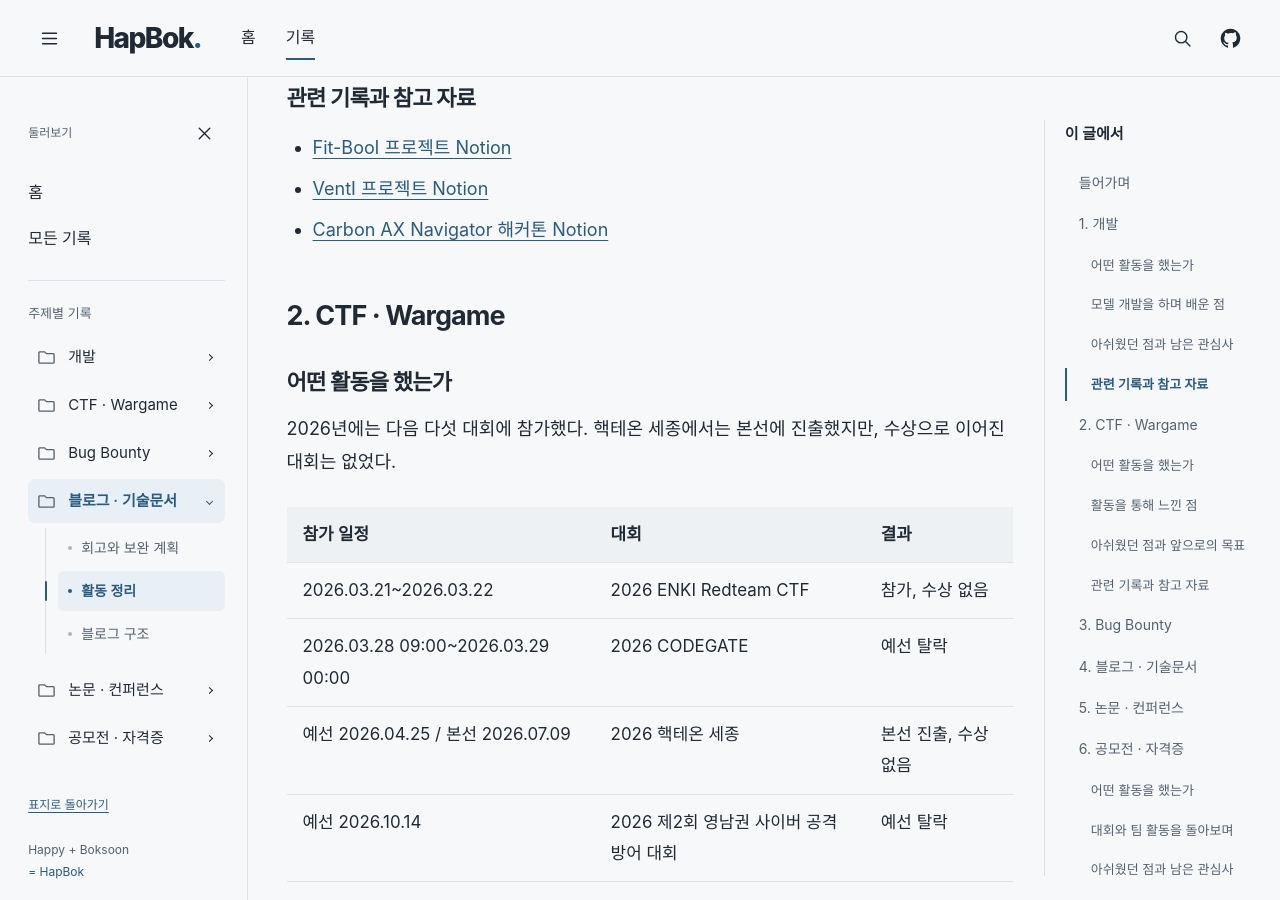
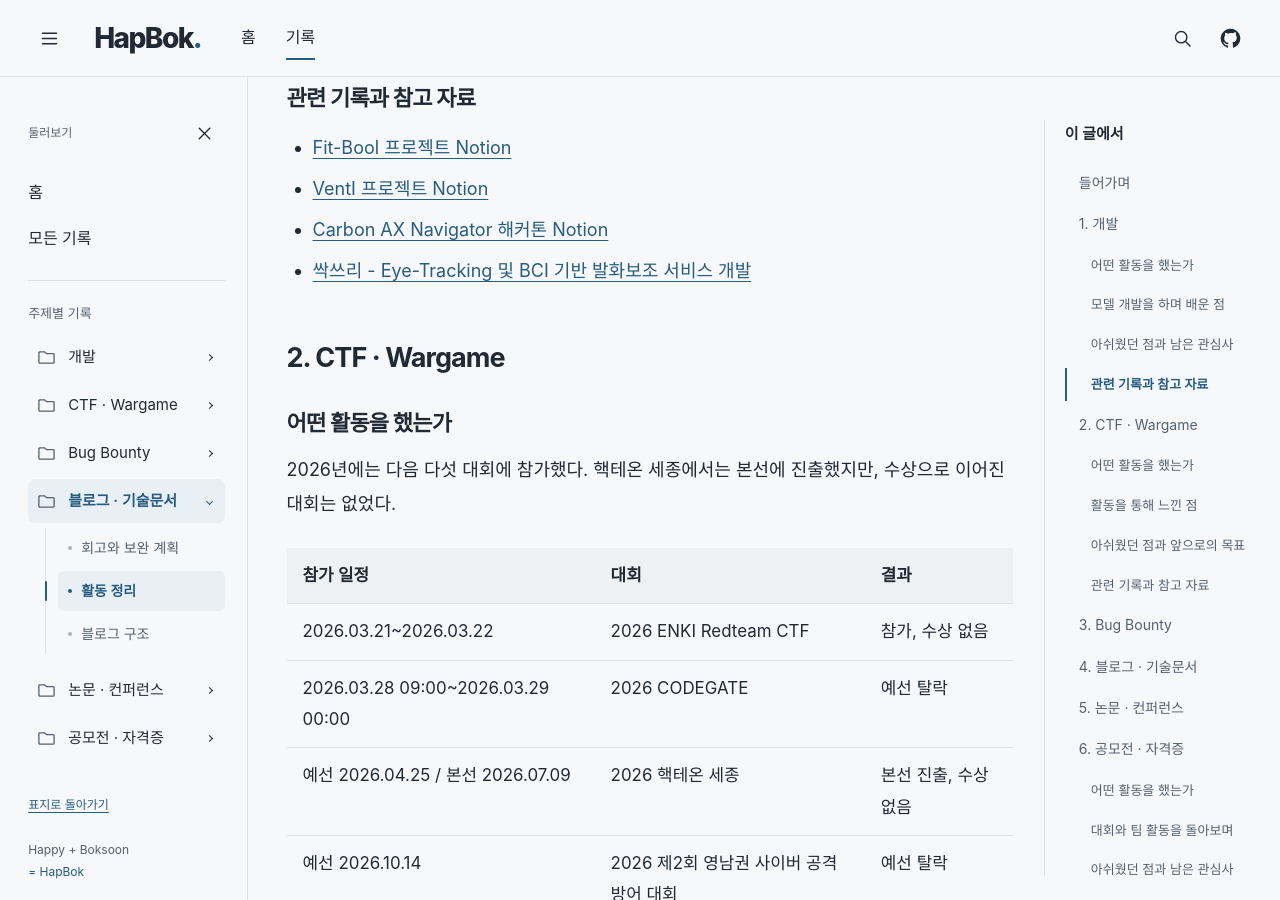
Before and after one commit to HapBok/HapBok.github.io, a Jekyll site: the page built from _posts/blog-docs/2026-11-12-frontier-activity-summary.md, in a window 1280 px wide and 900 px high, scrolled down 3601 px. Built offline with Jekyll 4.4.1, drawn with Linux system fonts in a browser that asks for light colours; some web fonts are replaced.

Commit message:
Add speech assistance project reference to activity review

```diff
--- a/_posts/blog-docs/2026-11-12-frontier-activity-summary.md
+++ b/_posts/blog-docs/2026-11-12-frontier-activity-summary.md
@@ -57,6 +57,7 @@ Carbon AX Navigator에서도 팀장을 맡아 해커톤에 참여했다. Agent
 - [Fit-Bool 프로젝트 Notion](https://app.notion.com/p/AI-Fit-bool-Fit-Bool-Page-Guider-23122f1948db809f959ae9609b1d211a?source=copy_link)
 - [VentI 프로젝트 Notion](https://app.notion.com/p/VentI-HD-Archimedes-Project-2b8fec1bbff6807387ecde57ddccd6c7?source=copy_link)
 - [Carbon AX Navigator 해커톤 Notion](https://app.notion.com/p/3b9fec1bbff680518504c25eea2c388d?source=copy_link)
+- [싹쓰리 - Eye-Tracking 및 BCI 기반 발화보조 서비스 개발](https://app.notion.com/p/25d368ff7ae68016bfbec3aa9ce5995a?source=copy_link)
 
 ## 2. CTF · Wargame
 
```
